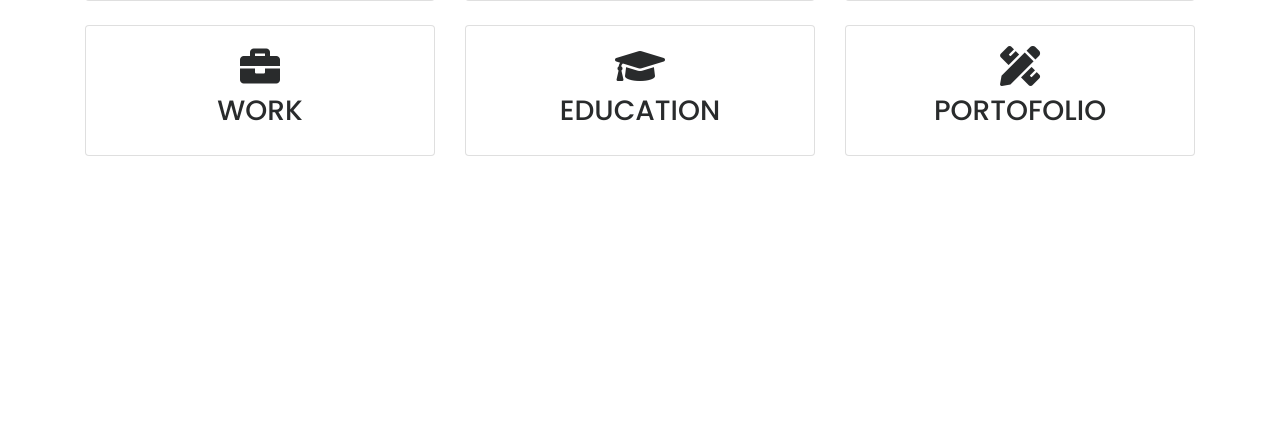
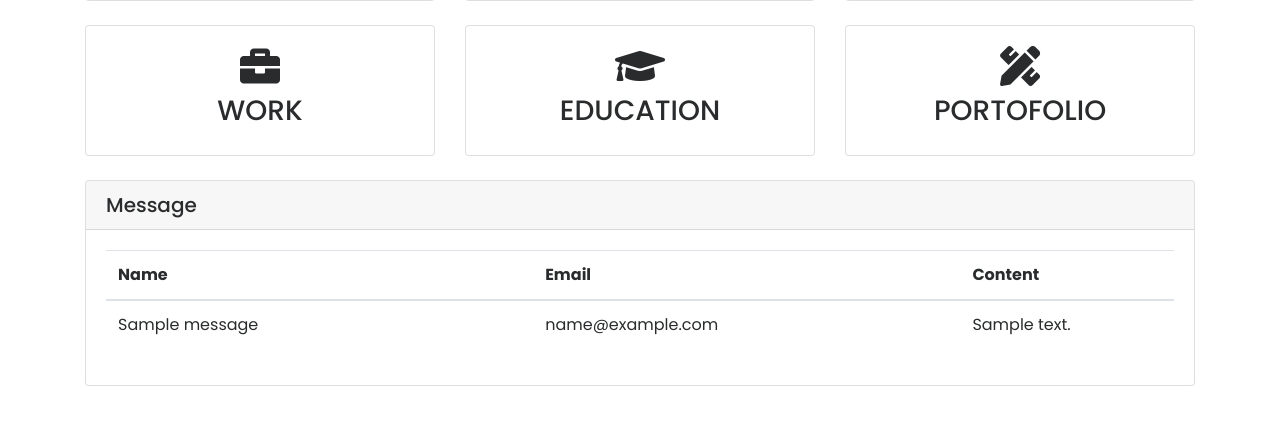
Before and after one commit to Hermanto050302/hermandev, a PHP site: page /admin/index.php in a window 1280 px wide. Shown: the part 235-660 px from the top of the page. Run offline with PHP 8.4, Linux system fonts and the light colour scheme; the visitor is signed in with stand-in values (Sample User, id 1); tables that the repository leaves empty or names only in its code hold one stand-in row (values such as "Sample post"); data that the repository does not hold is empty.

Commit message:
update message

```diff
--- a/admin/index.php
+++ b/admin/index.php
@@ -1,11 +1,14 @@
 <?php
 session_start();
 if($_SESSION['status']!="login"){
-  header("location:../login.php?pesan=belum_login");
+	header("location:../login.php?pesan=belum_login");
 }
 
 
 include 'include/header.php';
+include '../config.php';
+
+$message = mysqli_query($mysqli, "SELECT * FROM tb_message ORDER BY id DESC");
 ?>
 <div class="container">
 	<div class="row mt-5">
@@ -69,6 +72,33 @@ include 'include/header.php';
 				</div>
 			</a>
 		</div>
+		<div class="col-12">
+			<div class="card">
+				<h5 class="card-header">Message
+				</h5>
+				<div class="card-body">
+					<table class="table">
+						<thead>
+							<tr>
+								<th scope="col" width="40%">Name</th>
+								<th scope="col" width="40%">Email</th>
+								<th scope="col" width="20%">Content</th>
+							</tr>
+						</thead>
+						<tbody>
+							<?php
+							while($data = mysqli_fetch_array($message)) { ?>
+								<tr>
+									<td><?=$data['title']?></td>
+									<td><?=$data['email']?></td>
+									<td><?=$data['content']?></td>
+								</tr>
+							<?php }?>
+						</tbody>
+					</table>
+				</div>
+			</div>
+		</div>
 	</div>
 </div>
 
--- a/index.php
+++ b/index.php
@@ -280,7 +280,7 @@ $edu = mysqli_query($mysqli, "SELECT * FROM tb_education ORDER BY id DESC");
 				<div class="garis bg-warning rounded mt-1"></div>
 			</div>
 			<div class="col-12 col-md-9 mt-4 mt-md-0">
-				<form action="">
+				<form action="proses/inputmessage.php" method="post">
 					<div class="form-group">
 						<label for="exampleFormControlInput1">Name</label>
 						<input type="text" class="form-control" name="name" required="">
@@ -291,7 +291,7 @@ $edu = mysqli_query($mysqli, "SELECT * FROM tb_education ORDER BY id DESC");
 					</div>
 					<div class="form-group">
 						<label for="exampleFormControlTextarea1">Message</label>
-						<textarea class="form-control" id="exampleFormControlTextarea1" rows="3" ></textarea>
+						<textarea name="content" class="form-control" id="exampleFormControlTextarea1" rows="3" ></textarea>
 					</div>
 					<button type="submit" class="btn btn-warning text-white mb-2 float-right">Send Message</button>
 				</form>
```
